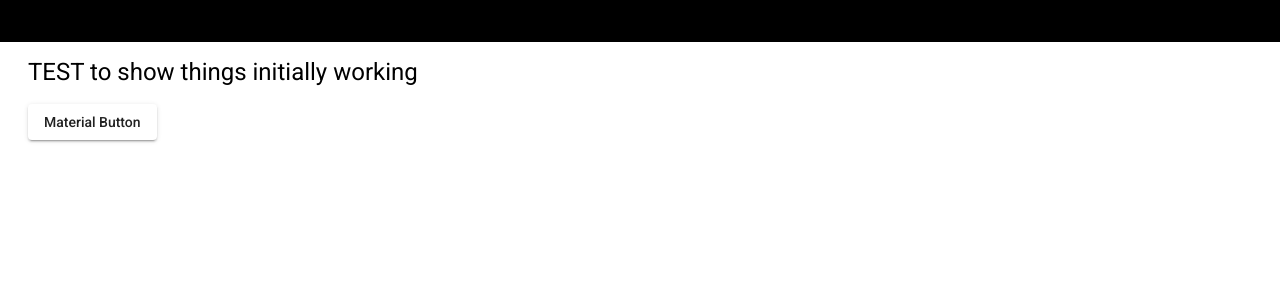
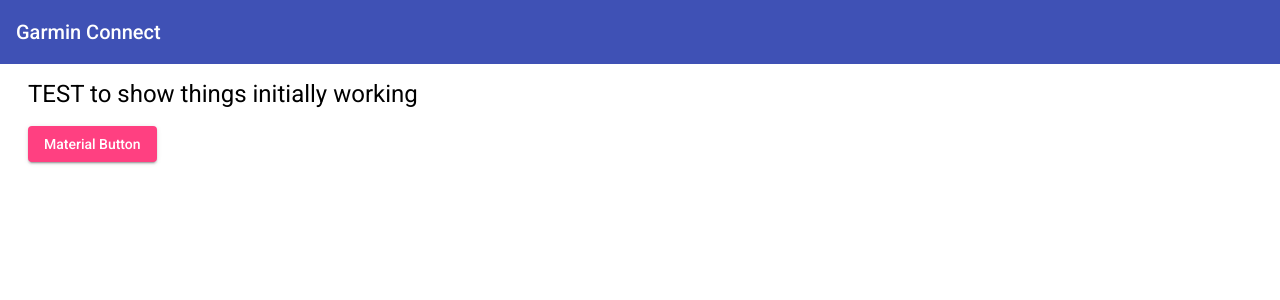
Before and after one commit to danielalanseymour/di-theme-team, an Angular app: page / in a window 1280 px wide. Shown: the top 300 px of the page. Built offline with nearby package versions, Linux system fonts and the light colour scheme; what ngx-material-timepicker would draw is missing.

Commit message:
Using Primary and accent colors

```diff
--- a/src/app/app.component.html
+++ b/src/app/app.component.html
@@ -1,8 +1,17 @@
 <div class="content"
      role="main">
 
-  <app-nav-bar></app-nav-bar>
+  <mat-sidenav-container>
+    <mat-sidenav-content>
+      <mat-toolbar color="primary">Garmin Connect</mat-toolbar>
+    </mat-sidenav-content>
+
+  </mat-sidenav-container>
+
   <div class="workspace-container">
     <router-outlet></router-outlet>
   </div>
+  <!--
+  <app-nav-bar></app-nav-bar>
+-->
 </div>
--- a/src/app/app.component.ts
+++ b/src/app/app.component.ts
@@ -1,5 +1,4 @@
 import { Component } from '@angular/core';
-import { NavBarComponent } from 'src/app/shared/generics/nav-bar/nav-bar.component'
 
 
 @Component({
--- a/src/app/app.module.ts
+++ b/src/app/app.module.ts
@@ -4,7 +4,6 @@ import { SharedModule } from './shared/shared.module';
 
 // Declarations
 import { AppComponent } from './app.component';
-import { NavBarComponent } from 'src/app/shared/generics/nav-bar/nav-bar.component'
 
 // Imports
 import { AppRoutingModule } from './app-routing.module';
@@ -14,8 +13,7 @@ import { BrowserAnimationsModule } from '@angular/platform-browser/animations';
 
 @NgModule({
   declarations: [
-    AppComponent,
-    NavBarComponent
+    AppComponent
   ],
   imports: [
     BrowserModule,
--- a/src/app/features/home/home.component.html
+++ b/src/app/features/home/home.component.html
@@ -1,6 +1,7 @@
 <div class="align-center">
   <h1>TEST to show things initially working</h1>
 </div>
-<button mat-raised-button>
+<button mat-raised-button
+        color="accent">
   Material Button
 </button>
--- a/src/app/shared/generics/nav-bar/nav-bar.component.scss
+++ /dev/null
@@ -1,5 +0,0 @@
-:host {
-  display: block;
-  height: 3em;
-  background-color: black;
-}
--- a/src/app/shared/generics/nav-bar/nav-bar.component.ts
+++ /dev/null
@@ -1,13 +0,0 @@
-import { Component } from '@angular/core';
-
-@Component({
-  selector: 'app-nav-bar',
-  styleUrls: ['./nav-bar.component.scss'],
-  templateUrl: './nav-bar.component.html',
-})
-export class NavBarComponent {
-  name = "TEST";
-
-  constructor() {
-  }
-}
```
Also changed, not shown: src/app/shared/generics/nav-bar/nav-bar.component.html (deleted).
